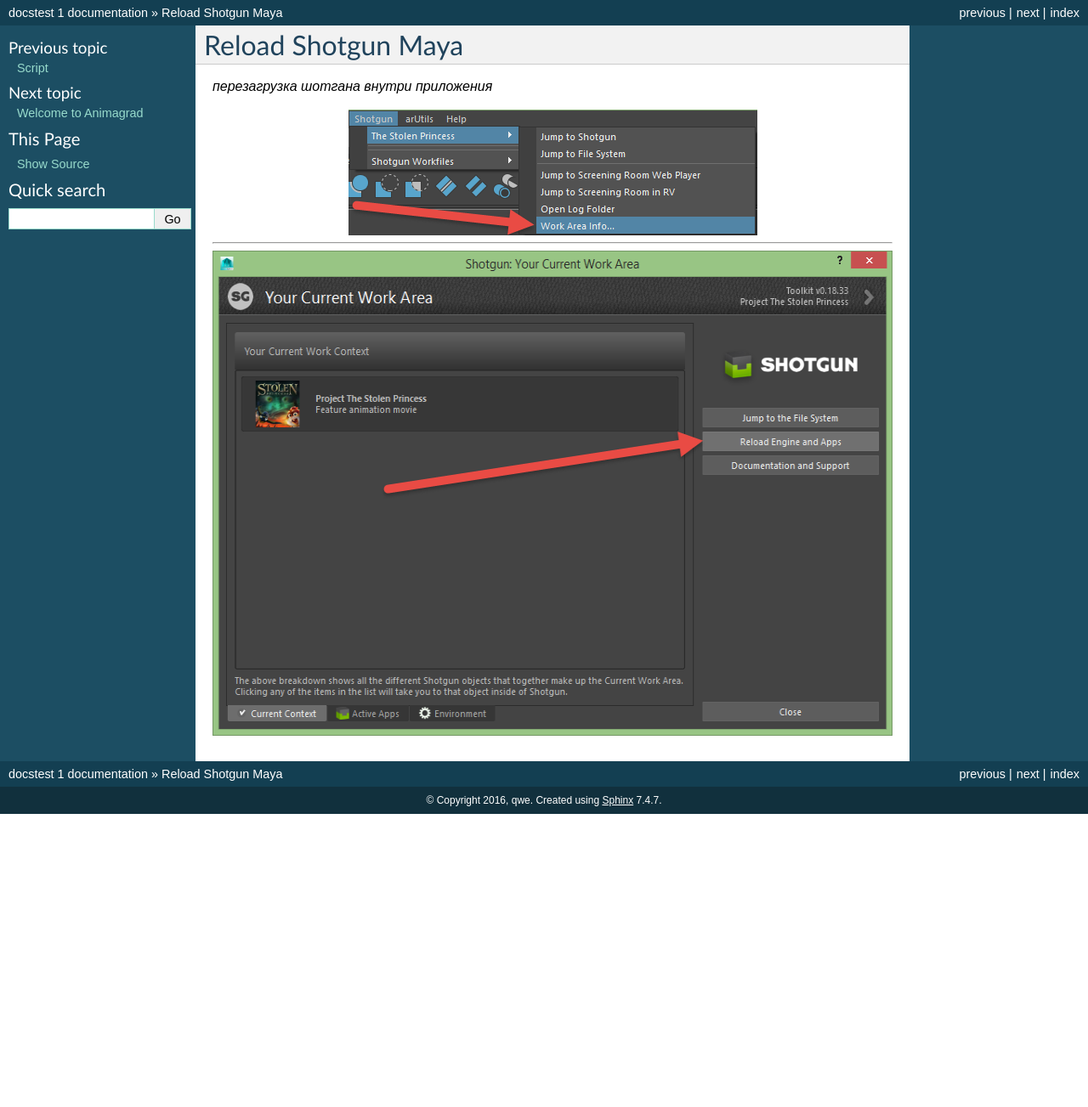
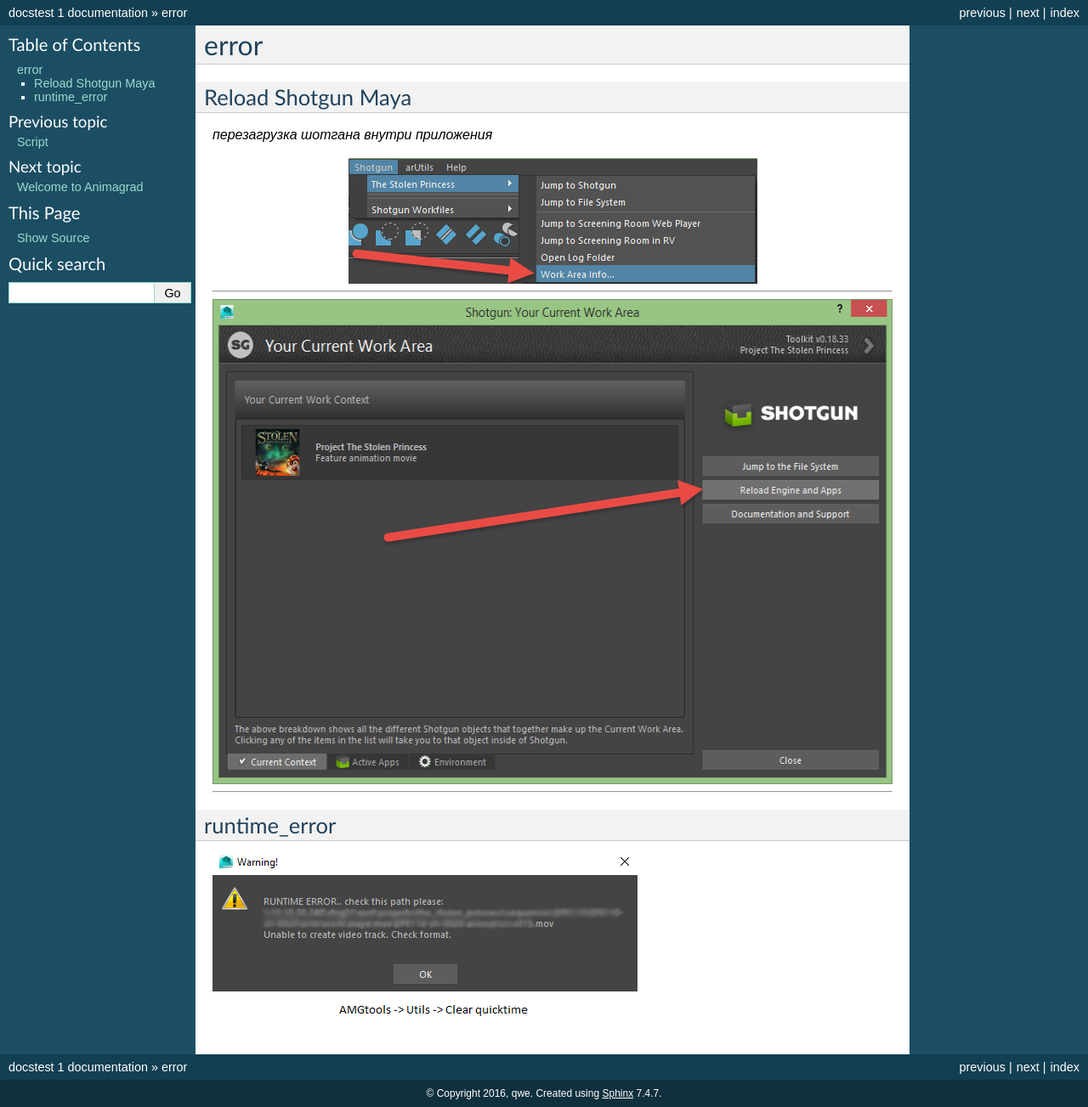
Before and after one commit to vyukov/docs, a Sphinx documentation site: the page built from docs/source/example3.rst, in a window 1280 px wide. Shown: the whole page at 85% size. Built offline with Sphinx 7.4.7, drawn with Linux system fonts in a browser that asks for light colours; before the commit the page ends 958 px from its top, so only the background shows below that.

Commit message:
runerror

```diff
--- a/docs/source/example3.rst
+++ b/docs/source/example3.rst
@@ -1,8 +1,11 @@
 .. _reload-shotgun-label:
 
-====================
+======
+error
+======
+
 Reload Shotgun Maya
-====================
+--------------------
 
 *перезагрузка шотгана внутри приложения*
 
@@ -14,3 +17,10 @@
 .. image:: _templates/sg_reload.png
 	:scale: 100%
 	:align: center
+
+________
+
+runtime_error
+--------------
+
+.. image:: _templates/run_error.png
```
Also changed, not shown: docs/source/_templates/run_error.png (added).
